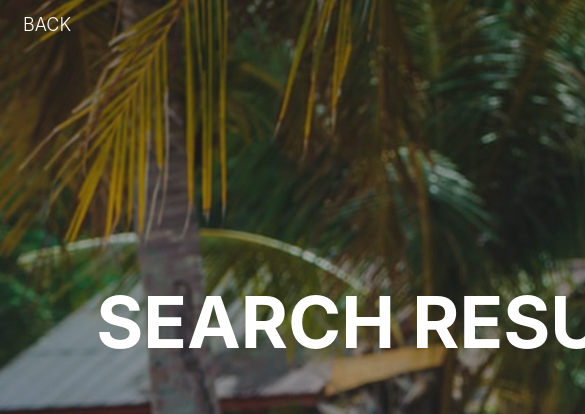
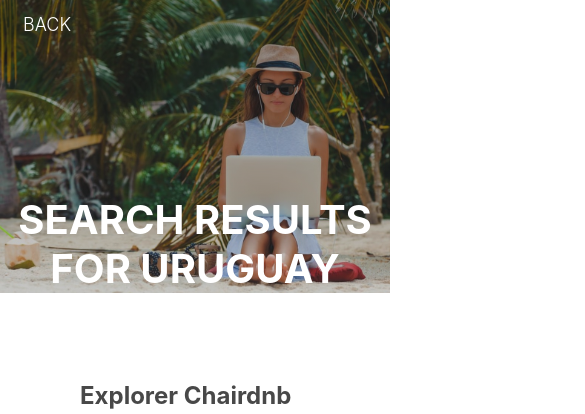
Before and after one commit to yull23/chairdnb, a React (Vite) app: page / in a window 390 px wide. Shown: the top 414 px of the page, 585 px wide, since content can reach past the window. Built offline with nearby package versions, Linux system fonts and the light colour scheme.

Commit message:
Additional configuration of styles in header (media-query)

```diff
--- a/src/components/Header/Header.css
+++ b/src/components/Header/Header.css
@@ -1,6 +1,5 @@
 .header {
   max-width: 1366px;
-  height: 750px;
   margin: 0 auto 0 auto;
   aspect-ratio: 1366 / 750;
   display: flex;
@@ -27,3 +26,10 @@
   font-weight: 300;
   line-height: normal;
 }
+
+@media screen and (max-width: 992px) {
+  .header__text {
+    font-size: 2.5rem;
+    margin-top: 10rem;
+  }
+}
```
